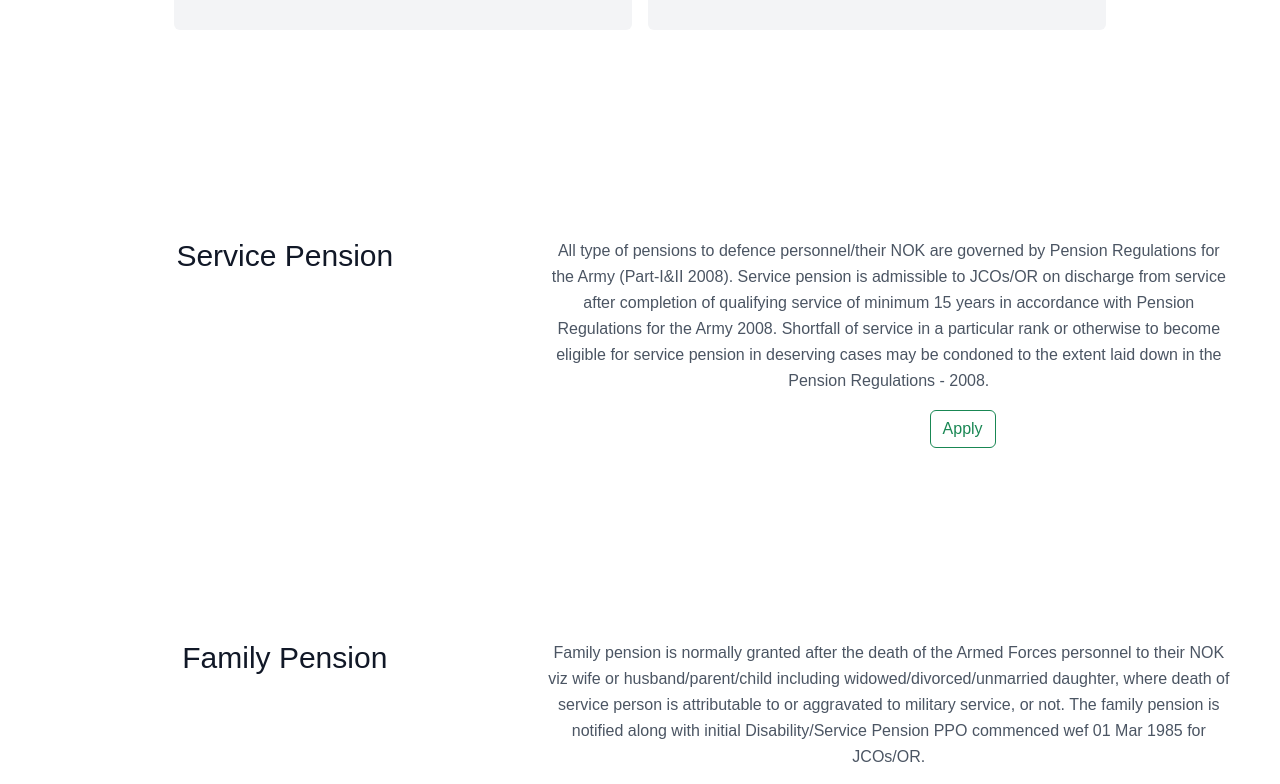
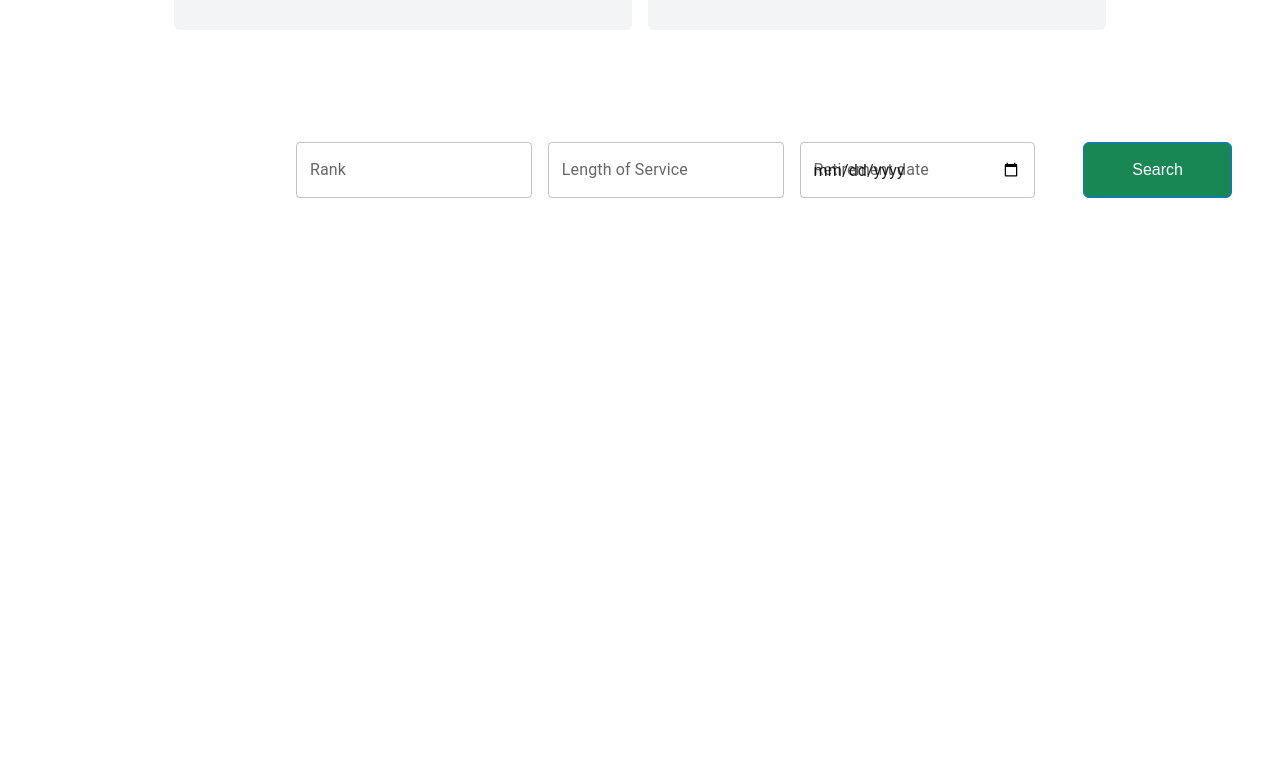
Before and after one commit to Praniket269/Hackniche_Haxxx, a React (Create React App) app: page /pension in a window 1280 px wide. Shown: the part 760-1544 px from the top of the page. After the commit the page ends 1006 px from the top, so only its background shows below. Built offline with nearby package versions, Linux system fonts and the light colour scheme.

Commit message:
dates changed

```diff
--- a/src/MyComponents/PensionScheme.js
+++ b/src/MyComponents/PensionScheme.js
@@ -1,7 +1,21 @@
 import React from "react";
 import { NewNav } from "./HomePage/NewNav";
+import Box from "@mui/material/Box";
+import TextField from "@mui/material/TextField";
 
 export default function PensionScheme() {
+  const [active, setActive] = React.useState("none");
+
+  function search() {
+    var rank = document.getElementById("los").value;
+    console.log(rank);
+    if (rank != 5) {
+      setActive("none");
+    } else {
+      setActive("block");
+    }
+  }
+
   return (
     <>
       <NewNav />
@@ -130,6 +144,56 @@ export default function PensionScheme() {
           </div>
         </div>
       </section>
+      <section class="text-gray-600 body-font pb-5">
+        <div className="d-flex justify-content-start">
+          <Box
+            sx={{
+              width: 300,
+              maxWidth: "100%",
+              paddingLeft: 2,
+              marginLeft: 35,
+            }}
+          >
+            <TextField fullWidth label="Rank" id="rank" />
+          </Box>
+          <Box
+            sx={{
+              width: 300,
+              maxWidth: "100%",
+              paddingLeft: 2,
+            }}
+          >
+            <TextField
+              fullWidth
+              label="Length of Service"
+              type="number"
+              id="los"
+            />
+          </Box>
+          <Box
+            sx={{
+              width: 300,
+              maxWidth: "100%",
+              paddingLeft: 2,
+            }}
+          >
+            <TextField
+              fullWidth
+              label="Retirement date"
+              type="date"
+              id="date"
+            />
+          </Box>
+          <button
+            className="btn btn-primary px-5 py-0 mx-5 bg-success"
+            onClick={search}
+          >
+            {" "}
+            Search{" "}
+          </button>
+        </div>
+      </section>
+      <div style={{ display: `${active}` }}>
         <section class="text-gray-600 body-font">
           <div class="container px-5 py-24 mx-auto flex flex-wrap">
             <h2 class="sm:text-3xl text-2xl text-gray-900 font-medium title-font mb-2 md:w-2/5">
@@ -140,11 +204,11 @@ export default function PensionScheme() {
                 All type of pensions to defence personnel/their NOK are governed
                 by Pension Regulations for the Army (Part-I&II 2008). Service
                 pension is admissible to JCOs/OR on discharge from service after
-              completion of qualifying service of minimum 15 years in accordance
-              with Pension Regulations for the Army 2008. Shortfall of service
-              in a particular rank or otherwise to become eligible for service
-              pension in deserving cases may be condoned to the extent laid down
-              in the Pension Regulations - 2008.
+                completion of qualifying service of minimum 15 years in
+                accordance with Pension Regulations for the Army 2008. Shortfall
+                of service in a particular rank or otherwise to become eligible
+                for service pension in deserving cases may be condoned to the
+                extent laid down in the Pension Regulations - 2008.
               </p>
               <div class="flex md:mt-4 mt-6 ml-96">
                 <a
@@ -182,9 +246,9 @@ export default function PensionScheme() {
                 Forces personnel to their NOK viz wife or husband/parent/child
                 including widowed/divorced/unmarried daughter, where death of
                 service person is attributable to or aggravated to military
-              service, or not. The family pension is notified along with initial
-              Disability/Service Pension PPO commenced wef 01 Mar 1985 for
-              JCOs/OR.
+                service, or not. The family pension is notified along with
+                initial Disability/Service Pension PPO commenced wef 01 Mar 1985
+                for JCOs/OR.
               </p>
               <div class="flex md:mt-4 mt-6 ml-96">
                 <a
@@ -223,19 +287,19 @@ export default function PensionScheme() {
                 release/retirement/discharge/invalidment from service. Rate of
                 Ordinary Family pension is as under :- (a) Normal Rate. The
                 ordinary family pension shall be calculated at a uniform rate of
-              30% of reckonable emoluments subject to a minimum of pension fixed
-              by the Government from time to time and a maximum of 30% of the
-              highest pay in the Armed Forces. Presently it is Rs 3,500/- per
-              month. (b) Enhanced Rate. Where Service personnel die while in
-              service after having rendered not less than 7 years continuous
-              qualifying service, or who die after
-              release/retirement/discharge/invalidment with a pension, ordinary
-              family pension shall be granted at an enhanced rate for a period
-              of 7 years from the date following the date of death of the
-              service personnel or up to the date on which the deceased would
-              have attained the age of 67 years (65 years in case 2 years
-              extension in service not allowed by Screening Board), had he been
-              alive, whichever is earlier.
+                30% of reckonable emoluments subject to a minimum of pension
+                fixed by the Government from time to time and a maximum of 30%
+                of the highest pay in the Armed Forces. Presently it is Rs
+                3,500/- per month. (b) Enhanced Rate. Where Service personnel
+                die while in service after having rendered not less than 7 years
+                continuous qualifying service, or who die after
+                release/retirement/discharge/invalidment with a pension,
+                ordinary family pension shall be granted at an enhanced rate for
+                a period of 7 years from the date following the date of death of
+                the service personnel or up to the date on which the deceased
+                would have attained the age of 67 years (65 years in case 2
+                years extension in service not allowed by Screening Board), had
+                he been alive, whichever is earlier.
               </p>
               <div class="flex md:mt-4 mt-6 ml-96">
                 <a
@@ -271,8 +335,8 @@ export default function PensionScheme() {
               <p class="leading-relaxed text-base">
                 Every JCO/OR is entitled for commutation of 50% of his retiring
                 pension, service pension including additional pension payable to
-              honorary rank, disability pension, war injury pension and invalid
-              pension. No commutation however, is entitled out of the
+                honorary rank, disability pension, war injury pension and
+                invalid pension. No commutation however, is entitled out of the
                 provisional pension. The commuted portion of pension will be
                 recovered for a period of 15 years from the month of payment of
                 capitalized value of pension. In case a pensioner dies after
@@ -299,17 +363,17 @@ export default function PensionScheme() {
             </h2>
             <div class="md:w-3/5 md:pl-6">
               <p class="leading-relaxed text-base">
-              Service personnel who are invalided out from service on account of
-              disability which is attributable to or aggravated by such service
-              may be granted disability pension consisting of service element
-              (SE) and disability element (DE) as under :- (a) Service Element
-              (SE). An individual who is invalided out of service with a
-              disability attributable to or aggravated by service but assessed
-              at below 20 percent shall be entitled to service element. (b)
-              Disability Element (DE). Disability Element will be granted if the
-              individual is invalided out of service on account of disability
-              which is attributable to or aggravated by military service and his
-              disablement is assessed at 20% or more.
+                Service personnel who are invalided out from service on account
+                of disability which is attributable to or aggravated by such
+                service may be granted disability pension consisting of service
+                element (SE) and disability element (DE) as under :- (a) Service
+                Element (SE). An individual who is invalided out of service with
+                a disability attributable to or aggravated by service but
+                assessed at below 20 percent shall be entitled to service
+                element. (b) Disability Element (DE). Disability Element will be
+                granted if the individual is invalided out of service on account
+                of disability which is attributable to or aggravated by military
+                service and his disablement is assessed at 20% or more.
               </p>
               <div class="flex md:mt-4 mt-6 ml-96">
                 <a
@@ -345,12 +409,13 @@ export default function PensionScheme() {
               <p class="leading-relaxed text-base">
                 Service Element It is equal to service pension to which he/she
                 would have been entitled on the basis of his/her pay on the date
-              of invalidment i.e. 50% of last drawn. War Injury Element It will
-              be equal to reckonable emoluments last drawn for 100% disablement.
-              However, in no case the aggregate of Service Element and War
-              Injury Element should exceed the last pay drawn. However this cap
-              has been removed wef 01.07.2009. For lower percentage of
-              disablement, War Injury Element shall be proportionately reduced.
+                of invalidment i.e. 50% of last drawn. War Injury Element It
+                will be equal to reckonable emoluments last drawn for 100%
+                disablement. However, in no case the aggregate of Service
+                Element and War Injury Element should exceed the last pay drawn.
+                However this cap has been removed wef 01.07.2009. For lower
+                percentage of disablement, War Injury Element shall be
+                proportionately reduced.
               </p>
               <div class="flex md:mt-4 mt-6 ml-96">
                 <a
@@ -377,6 +442,7 @@ export default function PensionScheme() {
             </div>
           </div>
         </section>
+      </div>
     </>
   );
 }
```
Lines whose indentation alone changed are shown as unchanged.
